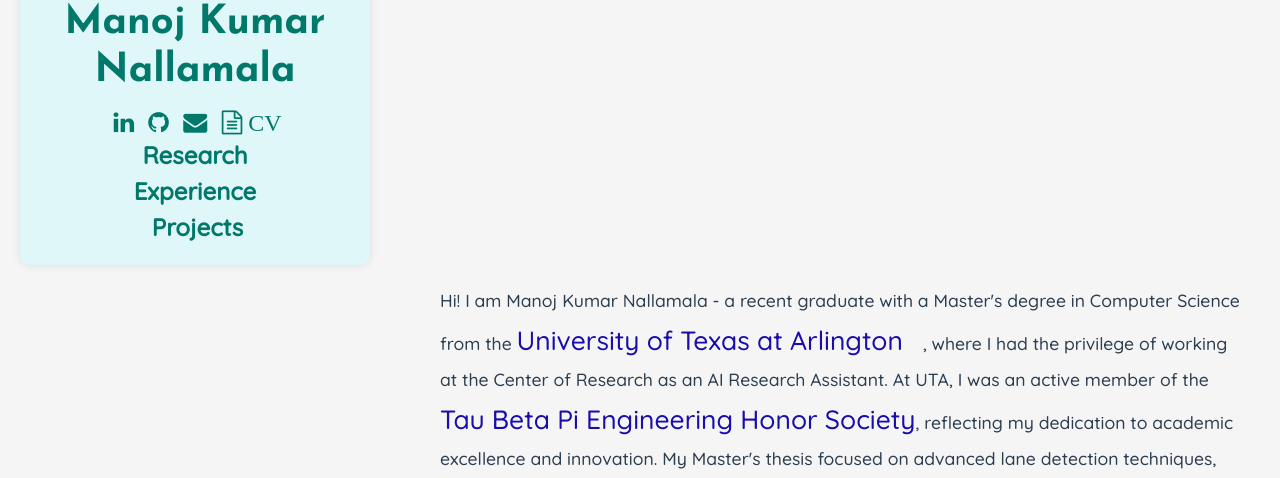
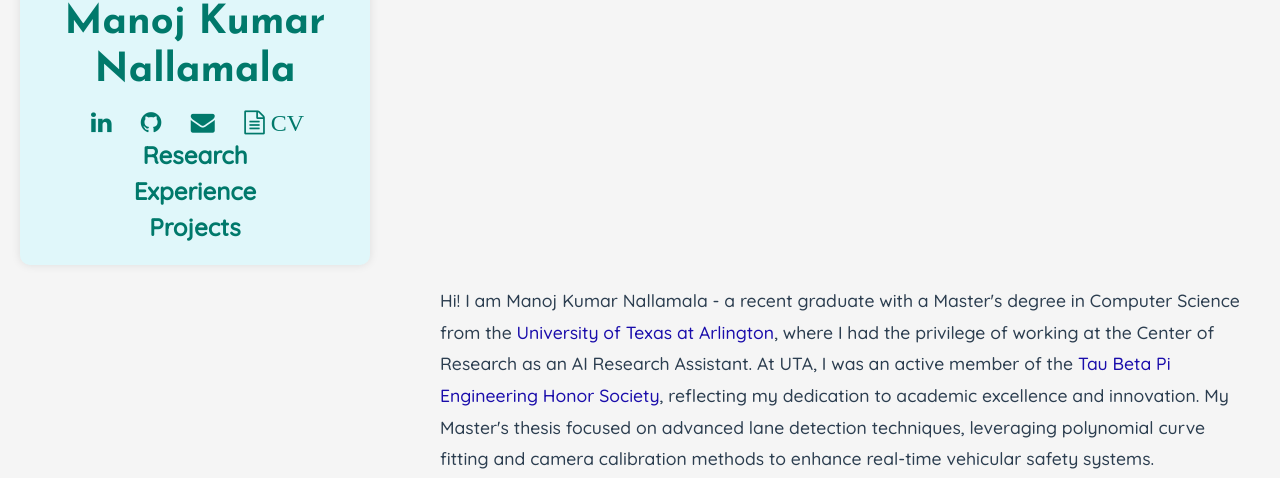
Before and after one commit to Manoj-kumar-Nallamala/portfolio, a plain HTML site: page index.html in a window 1280 px wide. Shown: the part 346-824 px from the top of the page. Drawn offline with nearby package versions, Linux system fonts and the light colour scheme.

Commit message:
Update index.html

```diff
--- a/index.html
+++ b/index.html
@@ -113,16 +113,6 @@
     text-decoration: none;
     font-size: 1.2em;
 }
-div a {
-    margin-right: 20px; /* Adds space between the icons */
-    color: #00796b;
-    font-size: 1.5em; /* Adjust icon size if needed */
-    text-decoration: none;
-}
-
-div a:last-child {
-    margin-right: 0; /* Removes the margin after the last icon */
-}
 
 nav a:hover {
     text-decoration: underline;
@@ -162,6 +152,17 @@
         font-size: 1.2em;
     }
 }
+.social-icons a {
+    margin-right: 20px; /* Adds space between the icons */
+    color: #00796b;
+    font-size: 1.5em; /* Adjust icon size if needed */
+    text-decoration: none;
+}
+
+.social-icons a:last-child {
+    margin-right: 0; /* Removes the margin after the last icon */
+}
+
 
     </style>
 
@@ -173,12 +174,13 @@
         <div class="profile-section">
             <img src="images/profile.jpeg" alt="Manoj Kumar Nallamala">
             <h1>Manoj Kumar Nallamala</h1>
-            <div>
+            <div class="social-icons">
                 <a href="https://www.linkedin.com/in/manoj-kumar-nallamala-7b1995127/" class="fa fa-linkedin"></a>
                 <a href="https://github.com/Manoj-kumar-Nallamala" class="fa fa-github"></a>
                 <a href="mailto:manojnallamala98@gmail.com" class="fa fa-envelope"></a>
                 <a href="assets/cv.pdf" class="fa fa-file-text-o"> CV</a>
             </div>
+
 
             <nav>
                 <a href="#research-focus">Research</a>
```
